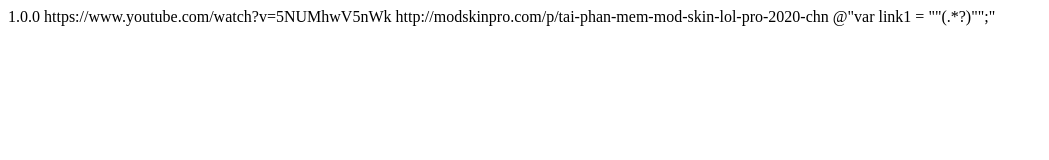
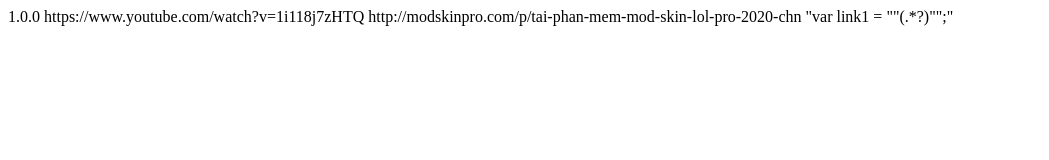
Before and after one commit to dim0147/shopaccupdate, a plain HTML site: page index.html in a window 1280 px wide. Shown: the whole page, without its empty margins (0-1049 px from the left). Drawn offline with Linux system fonts and the light colour scheme.

Commit message:
git push

```diff
--- a/index.html
+++ b/index.html
@@ -4,9 +4,9 @@
 		<version>1.0.0</version>
 		<linkdownload></linkdownload>
 	</update>
-	<EDMDefaultLink>https://www.youtube.com/watch?v=5NUMhwV5nWk</EDMDefaultLink>
+	<EDMDefaultLink>https://www.youtube.com/watch?v=1i118j7zHTQ</EDMDefaultLink>
 	<modskin>
 		<url>http://modskinpro.com/p/tai-phan-mem-mod-skin-lol-pro-2020-chn</url>
-		<regexp>@"var link1 = ""(.*?)"";"</regexp>
+		<regexp>"var link1 = ""(.*?)"";"</regexp>
 	</modskin>
 </config>
```
